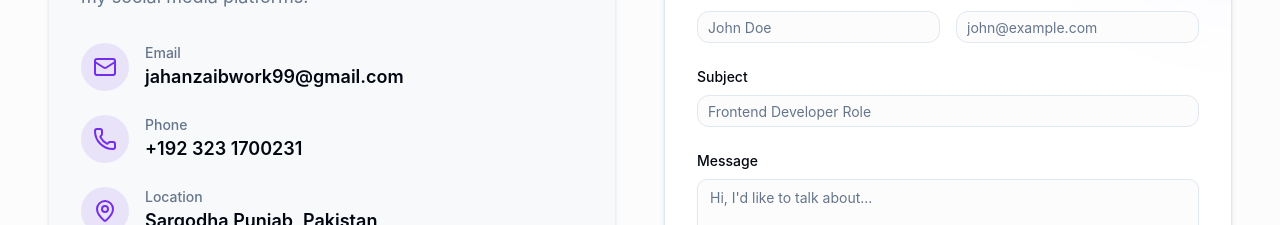
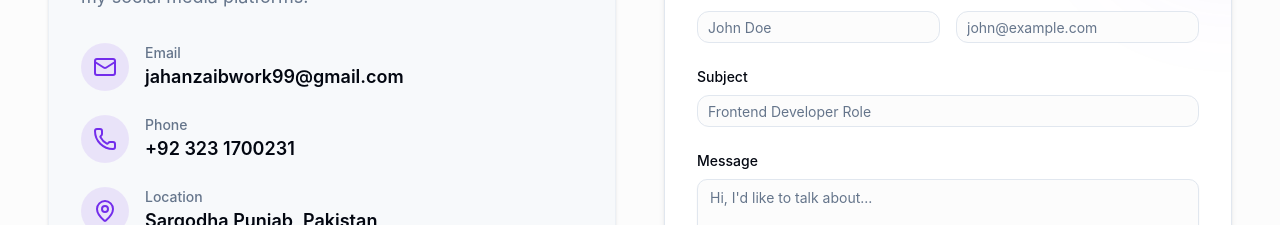
Before and after one commit to jahanzaibwork99/my-portfolio, a React (Vite) app: page / in a window 1280 px wide. Shown: the part 6140-6365 px from the top of the page. Built offline with nearby package versions, Linux system fonts and the light colour scheme.

Commit message:
feat: Add Contact section component including a contact form and information display.

```diff
--- a/src/components/sections/Contact.tsx
+++ b/src/components/sections/Contact.tsx
@@ -54,7 +54,7 @@ export function Contact() {
                 <div className="flex flex-col">
                   <span className="text-sm font-medium text-muted-foreground">Phone</span>
                   <a href="tel:+1234567890" className="text-lg font-semibold hover:text-primary transition-colors">
-                    +192 323 1700231
+                    +92 323 1700231
                   </a>
                 </div>
               </div>
```
